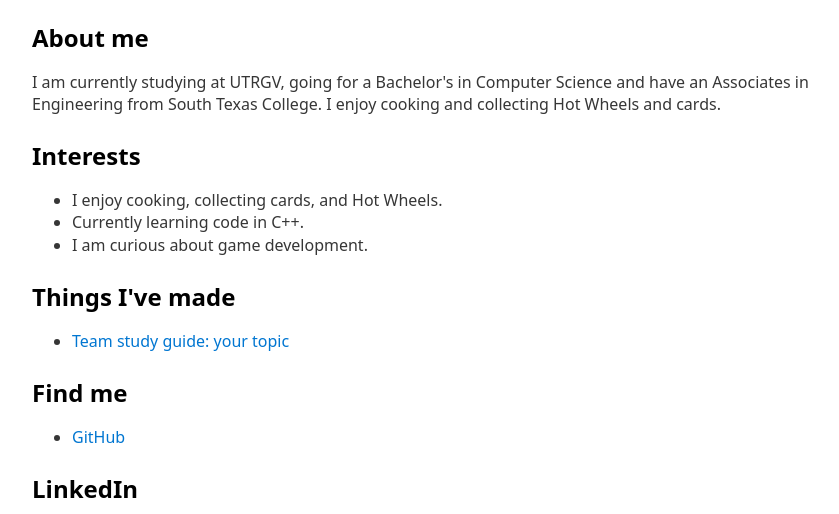
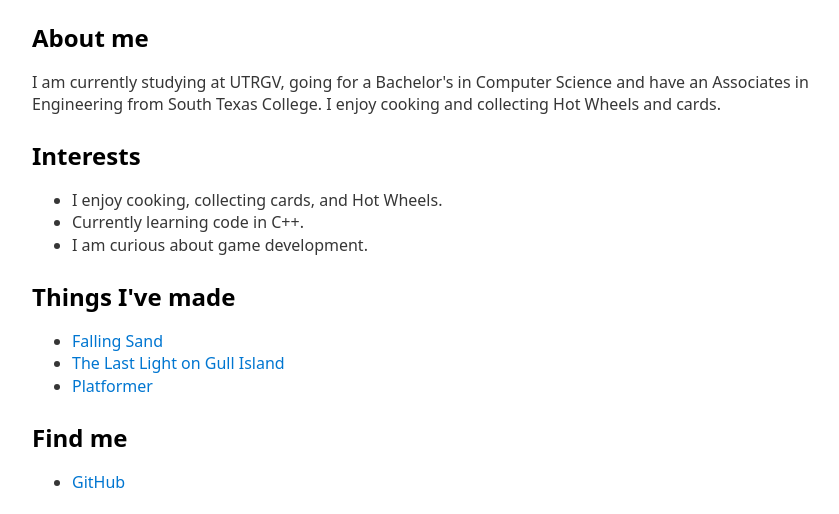
Before and after one commit to CEscudero-ER/CEscudero-ER.github.io, a plain HTML site: page index.html in a window 1280 px wide. Shown: the part 280-794 px from the top of the page, without its empty margins (208-1047 px from the left). Drawn offline with nearby package versions, Linux system fonts and the light colour scheme.

Commit message:
Update index.html

```diff
--- a/index.html
+++ b/index.html
@@ -39,7 +39,9 @@
       <h2>Things I've made</h2>
       <ul>
         <!-- Link to your team's study guide. Add more projects as you make them. -->
-        <li><a href="https://TEAM-OWNER.github.io/study-guide/">Team study guide: your topic</a></li>
+        <li><a href="https://cescudero-er.github.io/falling-sand/">Falling Sand</a></li>
+        <li><a href="https://gaby-sab07.github.io/adventure/">The Last Light on Gull Island</a></li>
+        <li><a href="https://cescudero-er.github.io/platformer/">Platformer</a></li>
       </ul>
     </section>
 
```
